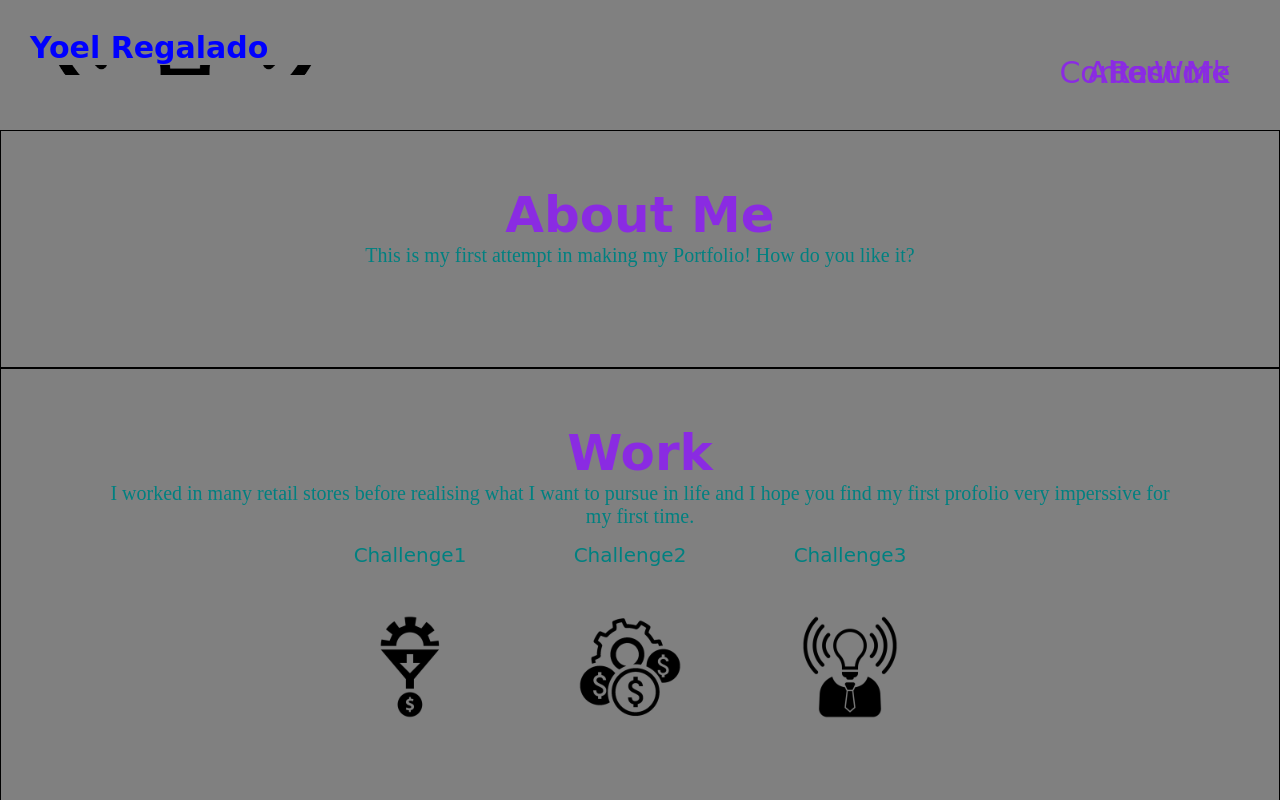
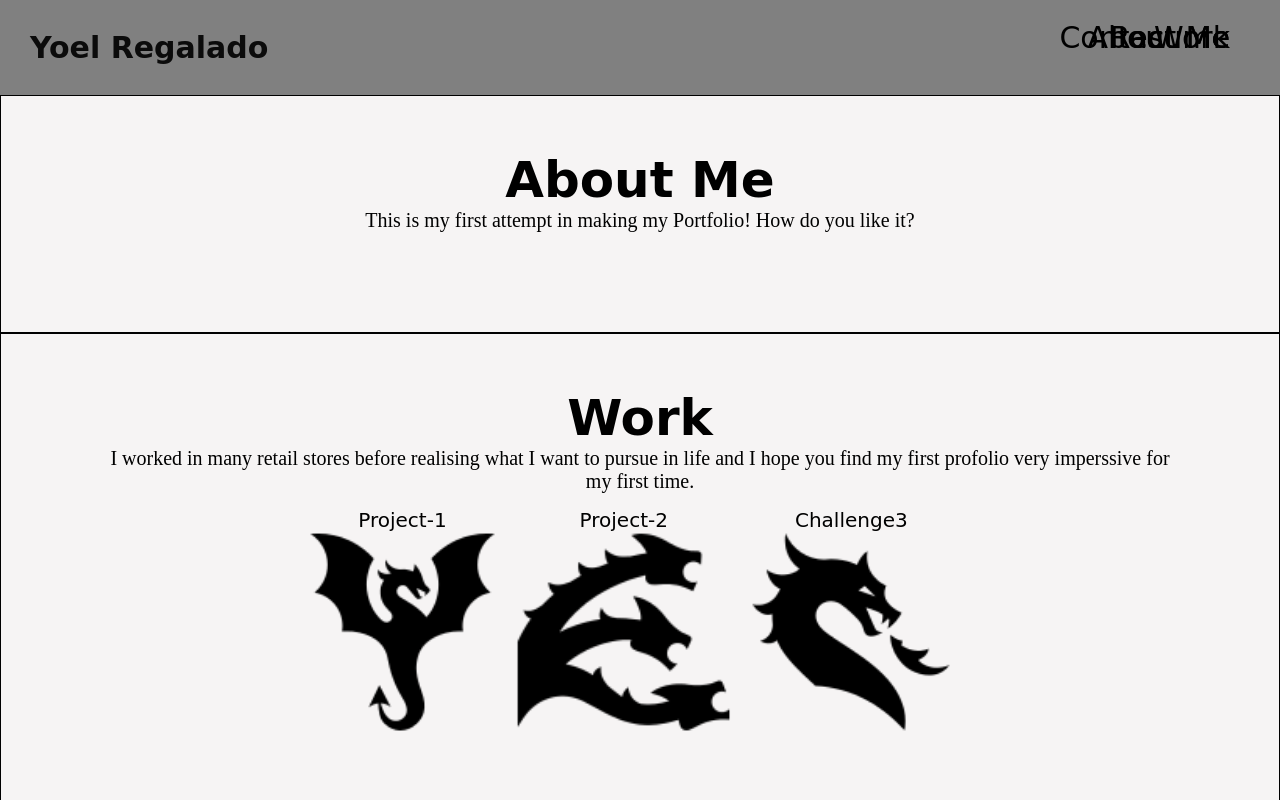
Before and after one commit to Yoel211/challenge2, a plain HTML site: page index.html in a window 1280 px wide. Shown: the top 800 px of the page. Drawn offline with Linux system fonts and the light colour scheme.

Commit message:
adding pics to old icons

```diff
--- a/Assets/style.css
+++ b/Assets/style.css
@@ -19,7 +19,7 @@ body {
   }
 
 .main-header {
-    color: blue;
+    color: rgb(11, 11, 11);
     padding: 30px;
     font-family: cursive;
     background-color: gray;
@@ -27,7 +27,7 @@ body {
   }
 
 a {
-    color: blueviolet;
+    color: black;
     font-family: cursive;
     padding-top: 15px;
     margin-right: 20px;
@@ -45,7 +45,7 @@ a {
 }
 
 .heading {
-    background-color: gray;
+    background-color: rgb(246, 244, 244);
     flex: 1 0 0px;
     padding: 100px;
     text-align: center;
@@ -55,7 +55,7 @@ a {
 }
 
 h2, h3, h4, h5 {
-    color: blueviolet;
+    color: black;
     font-size: 50px;
     font-family: cursive ;
     margin-top: -55px;
@@ -64,18 +64,17 @@ h2, h3, h4, h5 {
 }
 
 p {
-    color: blue;
+    color: black;
     font-size: 20px;
 }
 .work {
     margin-bottom: 20px;
     padding: 50px;
     height: 300px;
-    color: blue;
     background-color: black;
 }
 
-.avatar {
+/* .avatar {
     height: 10px;
     width: 50%;
      margin-bottom: 25px;
@@ -83,7 +82,7 @@ p {
     background-size: cover;
     background-position: center;
     margin-left: -150px;
-}
+} */
 
 img {
     height: 200px;
@@ -100,7 +99,7 @@ a {
 
 li, p {
   list-style-type: none;
-  color: teal;
+  color: black;
 }
 
 @media screen and (max-width: 768px) {
--- a/index.html
+++ b/index.html
@@ -12,7 +12,6 @@
 <body>
     <header class="main-header">
         <h1>Yoel Regalado</h1>
-        <div class="avatar"></div>
 
         <div>
             <ul>
@@ -49,15 +48,15 @@
 
                 <a href="https://github.com/Yoel211/Challenge-1" target="_blank">
                     <p>Challenge3</p>
-                    <img src="./Assets/images/brand-awareness.png" alt="">
+                    <img src="./Assets/images/dragon-head.png" alt="">
                 </a>
-                <a href="https://github.com/Yoel211/Challenge-1" target="_blank">
-                    <p>Challenge2</p>
-                    <img src="./Assets/images/cost-management.png" alt="">
+                <a href="https://github.com/Diamante710/how_to_make_your_kids_hate_you" target="_blank">
+                    <p>Project-2</p>
+                    <img src="./Assets/images/hydra.png" alt="">
                 </a>
-                <a href="https://github.com/Yoel211/Challenge-1" target="_blank">
-                    <p>Challenge1</p>
-                    <img src="./Assets/images/lead-generation.png" alt="">
+                <a href="https://github.com/Yoel211/Stock-Watchers-" target="_blank">
+                    <p>Project-1</p>
+                    <img src="./Assets/images/flying-dragon.png" alt="">
                 </a>
             </div>
 
```
Also changed, not shown: Assets/images/brand-awareness.png (deleted), Assets/images/cost-management.png (deleted), Assets/images/dragon-head.png (added), Assets/images/flying-dragon.png (added), Assets/images/hydra.png (added), Assets/images/lead-generation.png (deleted).
